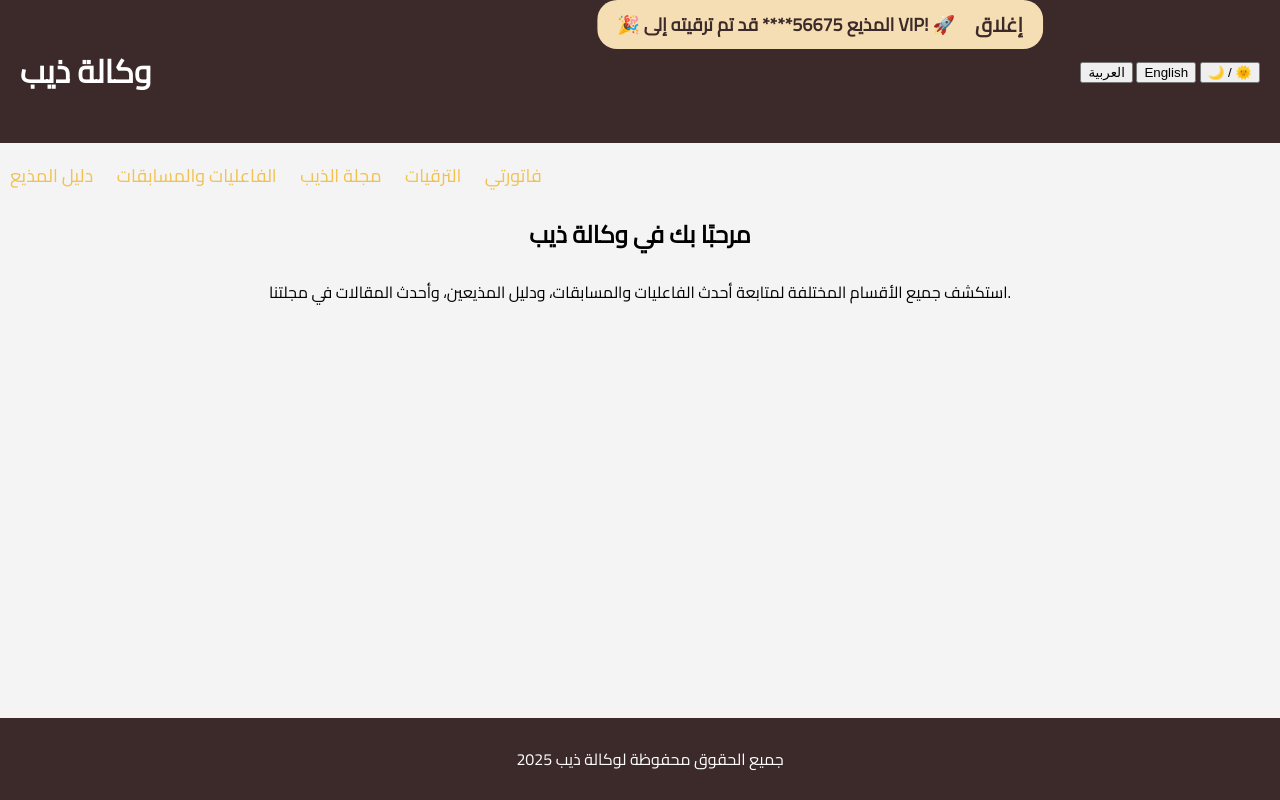
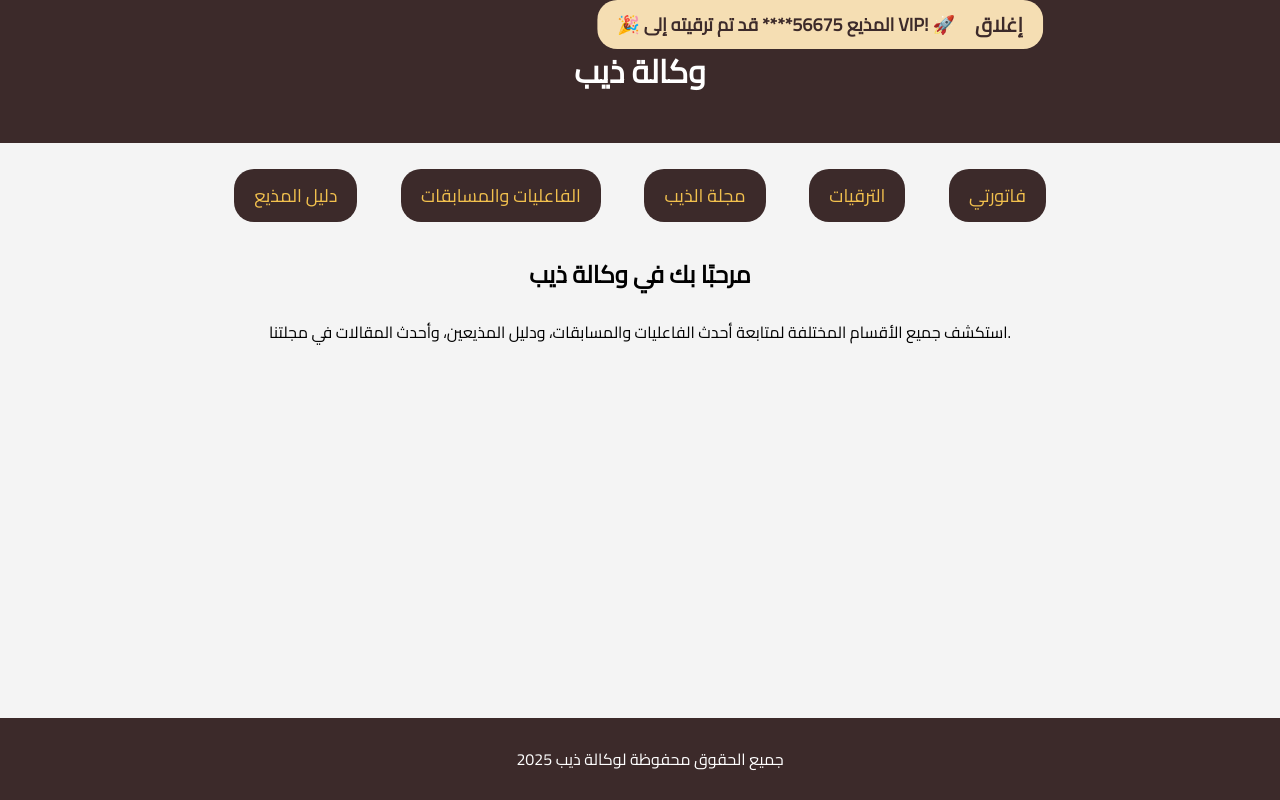
Before and after one commit to a7medRas/agency-website, a plain HTML site: page index.html in a window 1280 px wide. Drawn offline with nearby package versions, Linux system fonts and the light colour scheme; a script that the page names is missing.

Commit message:
Update index.html

```diff
--- a/index.html
+++ b/index.html
@@ -22,24 +22,29 @@
       color: #fff;
       text-align: center;
       display: flex;
-      justify-content: space-between;
+      justify-content: center;
       align-items: center;
     }
     nav ul {
       list-style-type: none;
       padding: 0;
+      text-align: center;
     }
     nav ul li {
-      display: inline;
-      margin: 0 10px;
+      display: inline-block;
+      margin: 20px;
     }
     nav ul li a {
       color: #f2c14e;
       text-decoration: none;
       font-size: 18px;
+      padding: 10px 20px;
+      background-color: #3c2a2a;
+      border-radius: 20px;
     }
     nav ul li a:hover {
       color: #fff;
+      background-color: #f2c14e;
     }
     footer {
       text-align: center;
@@ -119,7 +124,7 @@
 <body>
 
   <!-- Announcement Banner -->
-  <div class="announcement">
+  <div class="announcement" id="promotion-banner">
     <span>🎉 المذيع 56675**** قد تم ترقيته إلى VIP! 🚀</span>
     <a href="javascript:void(0);" onclick="this.parentElement.style.display='none';">إغلاق</a>
   </div>
@@ -129,19 +134,12 @@
     <div>
       <h1>وكالة ذيب</h1>
     </div>
-    <div>
-      <!-- Language Change Buttons -->
-      <button onclick="changeLanguage('ar')">العربية</button>
-      <button onclick="changeLanguage('en')">English</button>
-      <!-- Dark Mode Toggle -->
-      <button onclick="toggleDarkMode()">🌙 / 🌞</button>
-    </div>
   </header>
 
-  <!-- Navigation -->
+  <!-- Navigation (Centered) -->
   <nav>
     <ul>
-      <li><a href="broadcaster-guide.html">دليل المذيع</a></li>
+      <li><a href="https://a7medras.github.io/broadcaster-guide/" target="_blank">دليل المذيع</a></li>
       <li><a href="faaliyat_page.html">الفاعليات والمسابقات</a></li>
       <li><a href="magala_theeb_page.html">مجلة الذيب</a></li>
       <li><a href="tarqiat_page.html">الترقيات</a></li>
@@ -206,6 +204,11 @@
       document.querySelector('header').classList.toggle('dark-mode');
       document.querySelector('footer').classList.toggle('dark-mode');
     }
+
+    // Show Promotion Banner for 30 seconds
+    setTimeout(function() {
+      document.getElementById('promotion-banner').style.display = 'none';
+    }, 30000);
   </script>
 
 </body>
```
